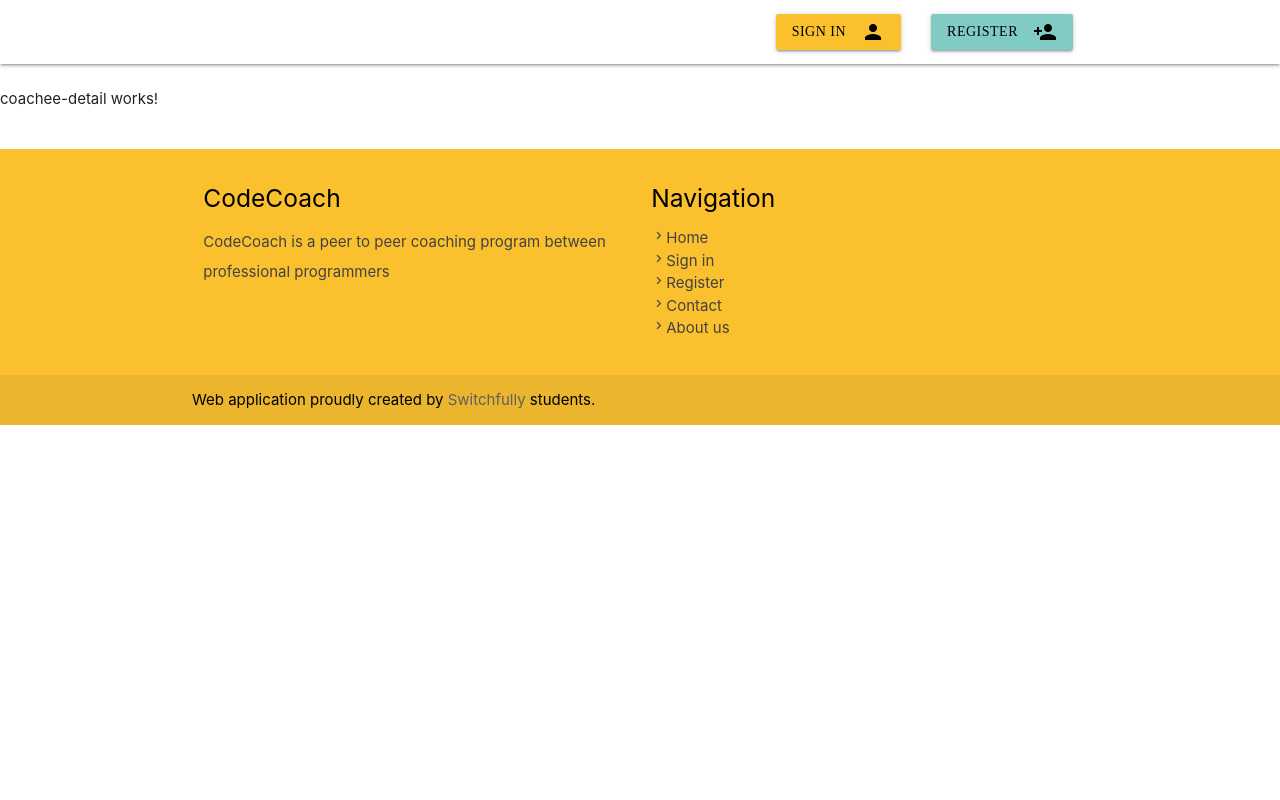
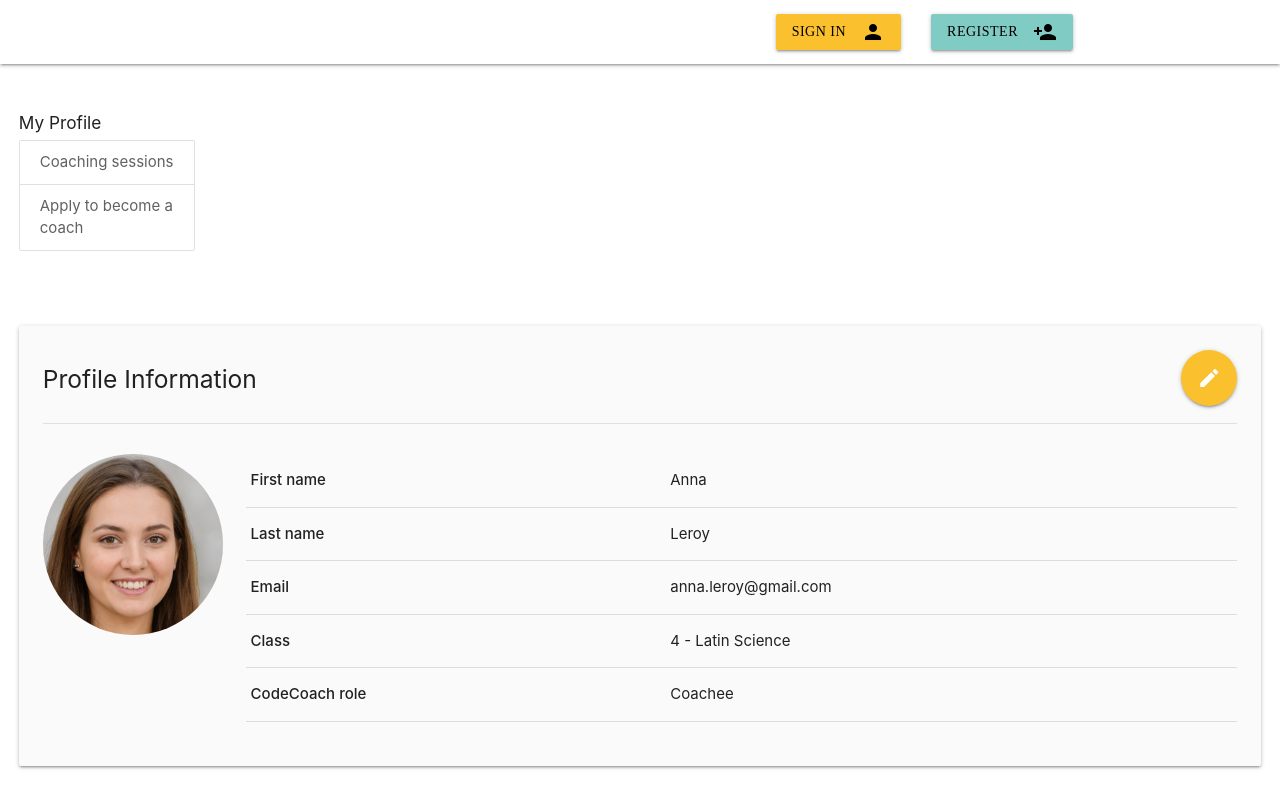
Before and after one commit to tmassart873/codeCoach-VicTims-frontend, an Angular app: page /users/1/profile in a window 1280 px wide. Shown: the top 800 px of the page. Built offline with nearby package versions, Linux system fonts and the light colour scheme.

Commit message:
Build(story 2 user profile): fetch email from keycloack.service and show userprofile + routing

```diff
--- a/src/app/security/keycloak/keycloak.service.ts
+++ b/src/app/security/keycloak/keycloak.service.ts
@@ -4,9 +4,6 @@ import {HttpKeycloakService} from "./http-keycloak.service";
 import {KeycloakTokenResponse} from "./keycloak-token-response";
 import {KeycloakToken} from "./keycloak-token";
 import * as JWT from "jwt-decode";
-import {HttpClient} from "@angular/common/http";
-import {User} from "../../user/model/User";
-import {UserService} from "../../service/user.service";
 
 @Injectable({
   providedIn: 'root'
@@ -15,7 +12,7 @@ export class KeycloakService {
   private readonly token_key_name = 'access_token';
   private _loggedInUser$: Subject<string | null> = new Subject();
 
-  constructor(private httpKeycloakService: HttpKeycloakService, private userService: UserService) {
+  constructor(private httpKeycloakService: HttpKeycloakService) {
 
   }
 
@@ -47,10 +44,10 @@ export class KeycloakService {
   }
 
   sendSignal() : void {
-    this._loggedInUser$.next(this.getUsername());
+    this._loggedInUser$.next(this.getEmailAddress());
   }
 
-  private getUsername(): string | null {
+  getEmailAddress(): string | null {
     let token = this.getToken();
     if (token) {
       return (JWT.default(token) as KeycloakToken).preferred_username
--- a/src/app/service/user.service.ts
+++ b/src/app/service/user.service.ts
@@ -21,39 +21,27 @@ export class UserService {
 
   getUsers(): Observable<any>{
     return this.http.get<User[]>(this.userUrl).pipe(
-      tap(_ => this.log(`got all users`)),
+      tap(_ => UserService.log(`got all users`)),
       catchError(this.handleError<any>('getUsers'))
     );
   }
 
   getUserByEmail(email: string):Observable<any>{
-    console.log(`${this.userUrl}/${email}`);
-   // let mail=email.replace('@','');
-    // mail=mail.replace('.','');
-    return this.http.get<User>(`${this.userUrl}/${encodeURIComponent(email)}`);
-  }
-
-  login() {
-
+      return this.http.get<User>(`${this.userUrl}/${encodeURIComponent(email)}`);
   }
 
   createUser(user: User): Observable<User> {
     return this.http.post<User>(this.userUrl, user, this.httpOptions).pipe(
-      tap(_ => this.log(`created new user`)),
+      tap(_ => UserService.log(`created new user`)),
       catchError(this.handleError<any>('createUser'))
     )
   }
 
   getUserId(email:string):Observable<string>{
-    let id ='';
-   // let mail=email.replace('@','');
-    // mail=mail.replace('.','');
-
     return this.getUserByEmail(email).pipe(map(user => user.id));
-
   }
 
-  private log(message: string){
+  private static log(message: string){
     console.log(`UserService: ${message}`);
   }
 
@@ -70,7 +58,7 @@ export class UserService {
       console.error(error); // log to console instead
 
       // TODO: better job of transforming error for user consumption
-      this.log(`${operation} failed: ${error.message}`);
+      UserService.log(`${operation} failed: ${error.message}`);
 
       // Let the app keep running by returning an empty result.
       return of(result as T);
--- a/src/app/user/user-coachee-detail/coachee-detail.component.html
+++ b/src/app/user/user-coachee-detail/coachee-detail.component.html
@@ -1 +1,64 @@
-<p>coachee-detail works!</p>
+<main>
+
+  <div class="row">
+
+    <div class="col s12 m2">
+      <div class="content-container">
+        <h6>My Profile</h6>
+        <div class="collection">
+          <a *ngIf="user$| async as user" class="collection-item black-text active yellow darken-2" routerLink="users/{{user.id}}/profile">Profile Information</a>
+          <a  class="collection-item grey-text text-darken-2">Coaching sessions</a>
+          <a  class="collection-item grey-text text-darken-2">Apply to become a coach</a>
+        </div>
+      </div>
+    </div>
+
+    <div class="col s12 m12">
+      <div class="content-container">
+
+        <section class="card-panel grey lighten-5">
+          <div class="right">
+            <a class="waves-effect waves-light btn-large btn-floating yellow darken-2"><i
+              class="material-icons left">edit</i>Edit</a>
+          </div>
+          <h5>Profile Information</h5>
+          <div class="divider"></div>
+          <div class="row">
+            <div class="col l2 m2 s12">
+              <img src="assets/img/dummy/profile-picture.jpg" class="responsive-img circle"
+                   alt="Profile Picture">
+            </div>
+            <div class="col l10 m12 s12">
+              <table class="highlight">
+                <tbody>
+                <tr>
+                  <td><strong>First name</strong></td>
+                  <td>Anna</td>
+                </tr>
+                <tr>
+                  <td><strong>Last name</strong></td>
+                  <td>Leroy</td>
+                </tr>
+                <tr>
+                  <td><strong>Email</strong></td>
+                  <td>anna.leroy@gmail.com</td>
+                </tr>
+                <tr>
+                  <td><strong>Class</strong></td>
+                  <td>4 - Latin Science</td>
+                </tr>
+                <tr>
+                  <td><strong>CodeCoach role</strong></td>
+                  <td>Coachee</td>
+                </tr>
+                </tbody>
+              </table>
+            </div>
+          </div>
+        </section>
+
+      </div>
+    </div>
+  </div>
+
+</main>
--- a/src/app/user/user-coachee-detail/coachee-detail.component.ts
+++ b/src/app/user/user-coachee-detail/coachee-detail.component.ts
@@ -1,4 +1,8 @@
-import { Component, OnInit } from '@angular/core';
+import {Component, OnInit } from '@angular/core';
+import {UserService} from "../../service/user.service";
+import {Observable} from "rxjs";
+import {KeycloakService} from "../../security/keycloak/keycloak.service";
+import {User} from "../model/User";
 
 @Component({
   selector: 'app-coachee-detail',
@@ -7,9 +11,16 @@ import { Component, OnInit } from '@angular/core';
 })
 export class CoacheeDetailComponent implements OnInit {
 
-  constructor() { }
+  user$!: Observable<User>;
+  email!: string | null;
+
+  constructor(private keycloakService: KeycloakService, private userService: UserService) { }
 
   ngOnInit(): void {
+    this.email = this.keycloakService.getEmailAddress();
+    if(this.email !== null){
+      this.user$ =this.userService.getUserByEmail(this.email);
+      console.log(this.user$)
+    }
   }
-
 }
--- a/src/app/user/user-login/user-login.component.ts
+++ b/src/app/user/user-login/user-login.component.ts
@@ -1,6 +1,6 @@
 import {Component, OnInit} from '@angular/core';
 import {UserService} from "../../service/user.service";
-import {Router, Route, ActivatedRoute} from "@angular/router";
+import {Router, ActivatedRoute} from "@angular/router";
 import {FormBuilder, FormControl, Validators} from "@angular/forms";
 import {KeycloakService} from "../../security/keycloak/keycloak.service";
 
@@ -12,6 +12,7 @@ import {KeycloakService} from "../../security/keycloak/keycloak.service";
 export class UserLoginComponent implements OnInit {
 
   id!: string;
+  email!: string;
   loginForm = this.formBuilder.group({
       email: new FormControl('', [
         Validators.required,
@@ -36,16 +37,13 @@ export class UserLoginComponent implements OnInit {
   }
 
   onSubmit(loginData: any): void {
+    this.email = this.loginForm.get('email')?.value;
     this.keycloakService.logIn(loginData)
       .subscribe({
         next: _ => {
           this.message = 'Success!';
-          this.userService.getUserId(this.loginForm.get('email')?.value).subscribe(id => this.router.navigate([`/users/${id}/profile`]));
-        }
-        ,
-        error: err => {
-          this.message = 'Wrong username and/or password!';
-          this.loginForm.reset()
+          this.userService.getUserId(this.loginForm.get('email')?.value).subscribe(id => this.router.navigate([`/users/${id}/profile`])
+         );
         }
       });
   }
--- a/src/app/user/user.module.ts
+++ b/src/app/user/user.module.ts
@@ -7,6 +7,7 @@ import { ApplyForCoachComponent } from './apply-for-coach/apply-for-coach.compon
 import { CoachDetailComponent } from './user-coach-detail/coach-detail.component';
 import { UserLoginComponent } from './user-login/user-login.component';
 import {ReactiveFormsModule} from "@angular/forms";
+import {RouterModule} from "@angular/router";
 
 
 
@@ -21,7 +22,8 @@ import {ReactiveFormsModule} from "@angular/forms";
   ],
     imports: [
         CommonModule,
-        ReactiveFormsModule
+        ReactiveFormsModule,
+        RouterModule
     ]
 })
 export class UserModule { }
--- a/src/layout/header-loggedin/header-loggedin.component.html
+++ b/src/layout/header-loggedin/header-loggedin.component.html
@@ -21,7 +21,7 @@
     <div class="nav-content yellow darken-2">
       <div class="container">
         <ul class="tabs tabs-transparent">
-          <li class="tab"><a class="grey-text text-darken-2" href="#">My Profile</a></li>
+          <li class="tab"><a *ngIf="user$| async as user"  class="grey-text text-darken-2" routerLink="/users/{{user.id}}/profile">My Profile</a></li>
           <li class="tab"><a class="black-text" href="#">Find a coach</a></li>
         </ul>
       </div>
--- a/src/layout/header-loggedin/header-loggedin.component.ts
+++ b/src/layout/header-loggedin/header-loggedin.component.ts
@@ -1,6 +1,9 @@
-import { Component, OnInit } from '@angular/core';
+import {Component, OnInit} from '@angular/core';
 import {KeycloakService} from "../../app/security/keycloak/keycloak.service";
 import {Router} from "@angular/router";
+import {UserService} from "../../app/service/user.service";
+import {User} from "../../app/user/model/User";
+import {Observable} from "rxjs";
 
 @Component({
   selector: 'app-header-loggedin',
@@ -9,13 +12,21 @@ import {Router} from "@angular/router";
 })
 export class HeaderLoggedinComponent implements OnInit {
 
-  constructor(private keycloakService: KeycloakService, private router:Router) { }
+  private email!: string | null;
+  user$!: Observable<User>;
+
+  constructor(private keycloakService: KeycloakService, private router: Router, private userService: UserService) {
+  }
 
   ngOnInit(): void {
+    this.email = this.keycloakService.getEmailAddress();
+    if(this.email !== null){
+      this.user$ =this.userService.getUserByEmail(this.email);
+    }
   }
 
 
-  logOut(){
+  logOut() {
     this.keycloakService.logout();
     this.router.navigate(['']);
   }
```
